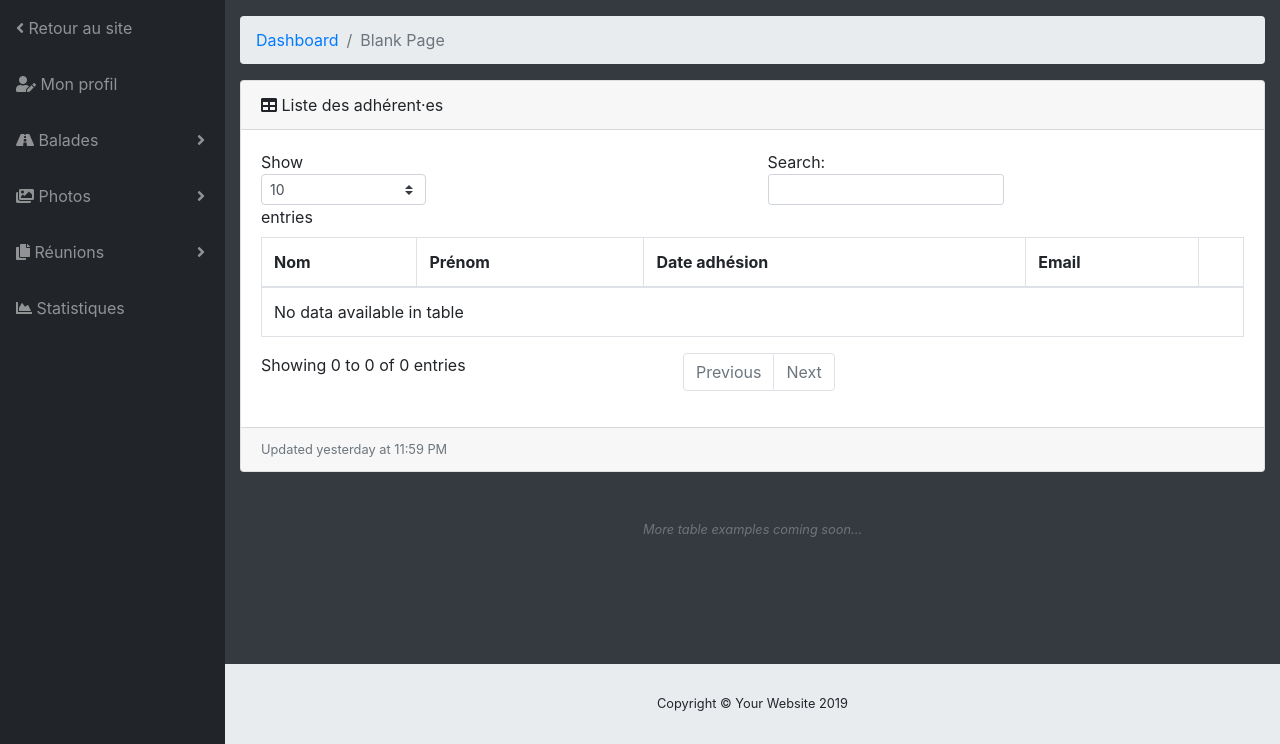
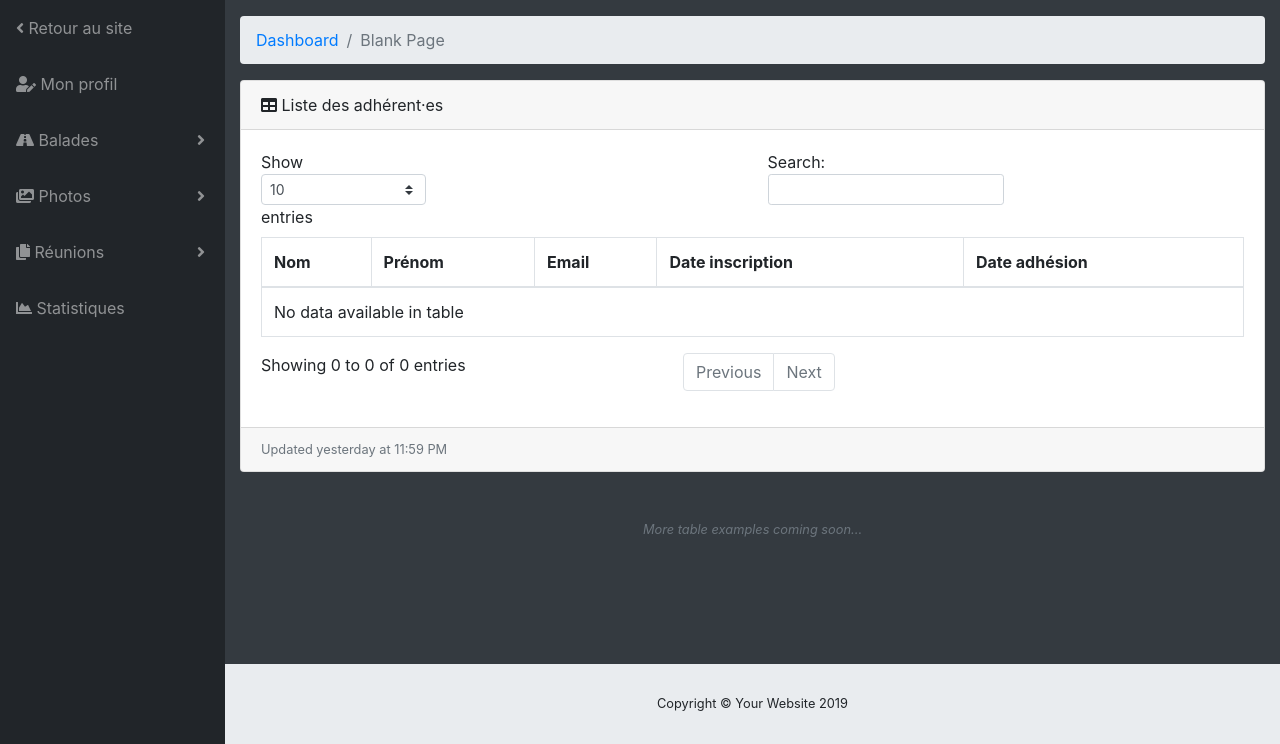
Before and after one commit to MartG31/moto_club, a Symfony app: template templates/back_office/liste-users.html.twig in a window 1280 px wide. Shown: the part 58-802 px from the top of the page. Run offline with Twig, Linux system fonts and the light colour scheme; the template is opened without the code that fills it, so the values that code supplies are empty; some libraries are stand-ins or nearby versions.

Commit message:
Update liste-users.html.twig

```diff
--- a/templates/back_office/liste-users.html.twig
+++ b/templates/back_office/liste-users.html.twig
@@ -17,14 +17,19 @@
           <tr>
             <th>Nom</th>
             <th>Prénom</th>
+            <th>Email</th>
+            <th>Date inscription</th>
             <th>Date adhésion</th>
-            <th>Email</th>
-            <th></th>
           </tr>
         </thead>
         <tbody>
           {% for user in users %}
           <tr>
+            <td>{{ user.getNom() }}</td>
+            <td>{{ user.getPrenom() }}</td>
+            <td>{{ user.getEmail() }}</td>
+            <td>{{ user.getDatetimeInscription|date('d/m/Y') }}</td>
+            <td>{{ user.getDatetimeAdhesion|date('d/m/Y') }}</td>
             <td><a class="btn btn-secondary" href="{{path('admin_accueil')}}" role="button">Modifier</a></td>
             <td><a class="btn btn-secondary" href="{{path('admin_accueil')}}" role="button">Afficher</a></td>
           </tr>
```
